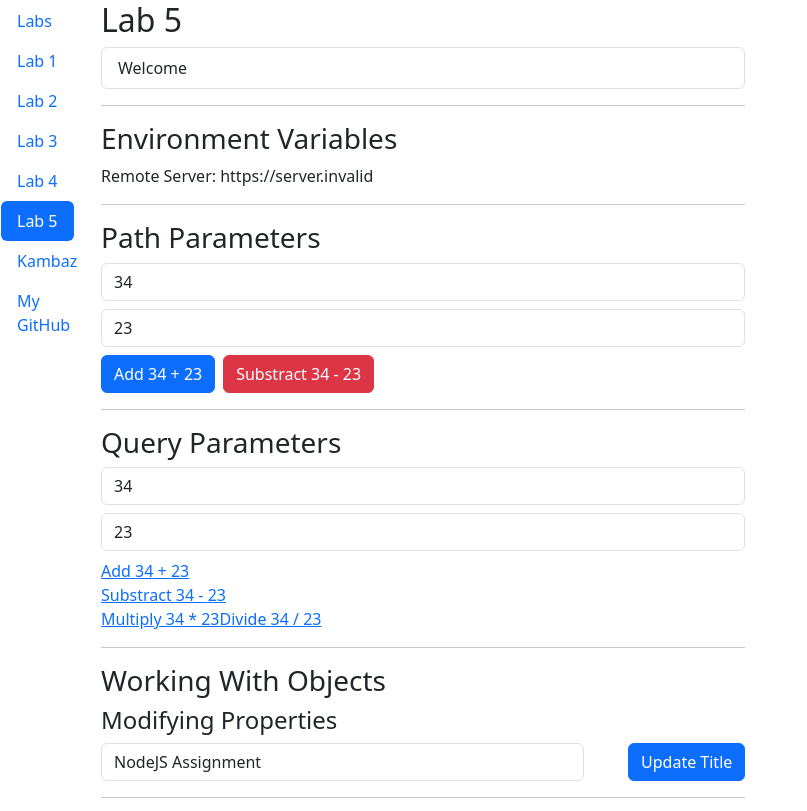
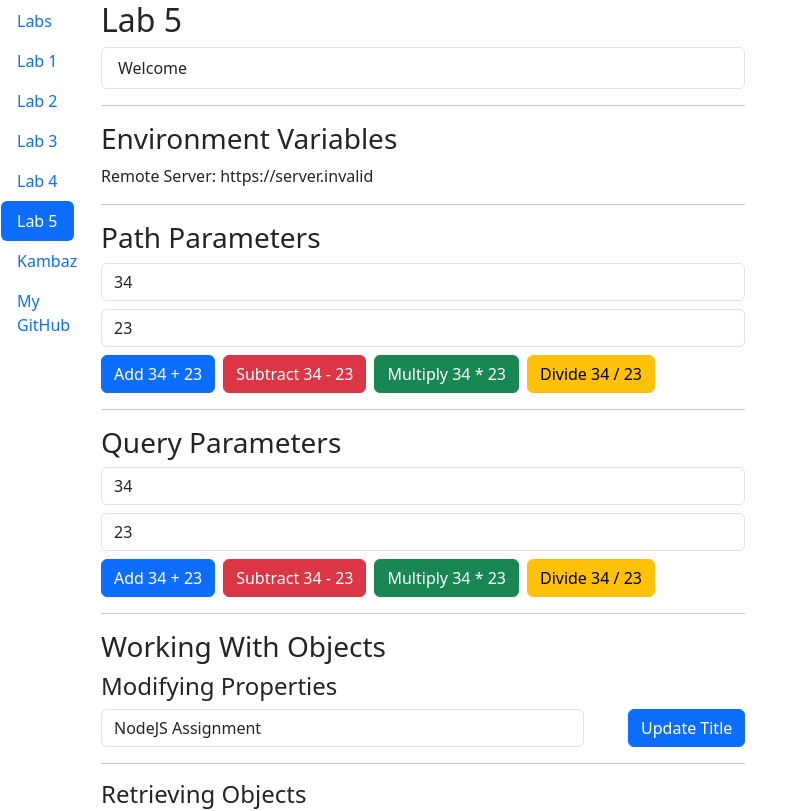
Before and after one commit to tanishq-007/nextjs-kambaz, a Next.js app: page /Labs/Lab5 in a window 1280 px wide. Shown: the top 811 px of the page, without its empty margins (0-807 px from the left). Built offline with nearby package versions, Linux system fonts and the light colour scheme; no server answers.

Commit message:
labssmallfix

```diff
--- a/app/Labs/Lab5/PathParameters.tsx
+++ b/app/Labs/Lab5/PathParameters.tsx
@@ -2,24 +2,53 @@
 import React, { useState } from "react";
 import { FormControl } from "react-bootstrap";
 const HTTP_SERVER = process.env.NEXT_PUBLIC_HTTP_SERVER;
+
 export default function PathParameters() {
     const [a, setA] = useState("34");
     const [b, setB] = useState("23");
+
     return (
         <div>
             <h3>Path Parameters</h3>
-      <FormControl className="mb-2" id="wd-path-parameter-a" type="number" defaultValue={a}
-             onChange={(e) => setA(e.target.value)}/>
-      <FormControl className="mb-2" id="wd-path-parameter-b" type="number" defaultValue={b}
-             onChange={(e) => setB(e.target.value)}/>
-      <a className="btn btn-primary me-2" id="wd-path-parameter-add"
+            <FormControl
+                className="mb-2"
+                id="wd-path-parameter-a"
+                type="number"
+                defaultValue={a}
+                onChange={(e) => setA(e.target.value)}
+            />
+            <FormControl
+                className="mb-2"
+                id="wd-path-parameter-b"
+                type="number"
+                defaultValue={b}
+                onChange={(e) => setB(e.target.value)}
+            />
+
+            <a className="btn btn-primary me-2"
+                id="wd-path-parameter-add"
                 href={`${HTTP_SERVER}/lab5/add/${a}/${b}`}>
                 Add {a} + {b}
             </a>
-      <a className="btn btn-danger" id="wd-path-parameter-subtract"
+
+            <a className="btn btn-danger me-2"
+                id="wd-path-parameter-subtract"
                 href={`${HTTP_SERVER}/lab5/subtract/${a}/${b}`}>
-         Substract {a} - {b}
+                Subtract {a} - {b}
             </a>
+
+            <a className="btn btn-success me-2"
+                id="wd-path-parameter-multiply"
+                href={`${HTTP_SERVER}/lab5/multiply/${a}/${b}`}>
+                Multiply {a} * {b}
+            </a>
+
+            <a className="btn btn-warning"
+                id="wd-path-parameter-divide"
+                href={`${HTTP_SERVER}/lab5/divide/${a}/${b}`}>
+                Divide {a} / {b}
+            </a>
+
             <hr />
         </div>
     );
--- a/app/Labs/Lab5/QueryParameters.tsx
+++ b/app/Labs/Lab5/QueryParameters.tsx
@@ -1,41 +1,56 @@
 "use client";
-import { useState } from "react";
+import React, { useState } from "react";
 import { FormControl } from "react-bootstrap";
+
 const HTTP_SERVER = process.env.NEXT_PUBLIC_HTTP_SERVER;
+
 export default function QueryParameters() {
     const [a, setA] = useState("34");
     const [b, setB] = useState("23");
+
     return (
         <div id="wd-query-parameters">
             <h3>Query Parameters</h3>
-  <FormControl id="wd-query-parameter-a"
+            <FormControl
+                id="wd-query-parameter-a"
                 className="mb-2"
-         defaultValue={a} type="number"
-         onChange={(e) => setA(e.target.value)} />
-  <FormControl id="wd-query-parameter-b"
+                defaultValue={a}
+                type="number"
+                onChange={(e) => setA(e.target.value)}
+            />
+            <FormControl
+                id="wd-query-parameter-b"
                 className="mb-2"
-         defaultValue={b} type="number"
-         onChange={(e) => setB(e.target.value)} />
+                defaultValue={b}
+                type="number"
+                onChange={(e) => setB(e.target.value)}
+            />
+
             <a id="wd-query-parameter-add"
+                className="btn btn-primary me-2"
                 href={`${HTTP_SERVER}/lab5/calculator?operation=add&a=${a}&b=${b}`}>
                 Add {a} + {b}
-  </a> <br></br>
+            </a>
+
             <a id="wd-query-parameter-subtract"
+                className="btn btn-danger me-2"
                 href={`${HTTP_SERVER}/lab5/calculator?operation=subtract&a=${a}&b=${b}`}>
-    Substract {a} - {b}
+                Subtract {a} - {b}
             </a>
-  <br></br>
-  <a id="wd-query-parameter-mulitply"
-  href={`${HTTP_SERVER}/lab5/calculator?operation=multiply&a=${a}&b=${b}`} >
+
+            <a id="wd-query-parameter-multiply"
+                className="btn btn-success me-2"
+                href={`${HTTP_SERVER}/lab5/calculator?operation=multiply&a=${a}&b=${b}`}>
                 Multiply {a} * {b}
             </a>
+
             <a id="wd-query-parameter-divide"
-  href={`${HTTP_SERVER}/lab5/calculator?operation=divide&a=${a}&b=${b}`} >
+                className="btn btn-warning"
+                href={`${HTTP_SERVER}/lab5/calculator?operation=divide&a=${a}&b=${b}`}>
                 Divide {a} / {b}
             </a>
-  {/* create additional links to test multiply and divide. use IDs starting with wd-query-parameter- */}
+
             <hr />
         </div>
-
     );
 }
```
Lines whose indentation alone changed are shown as unchanged.
